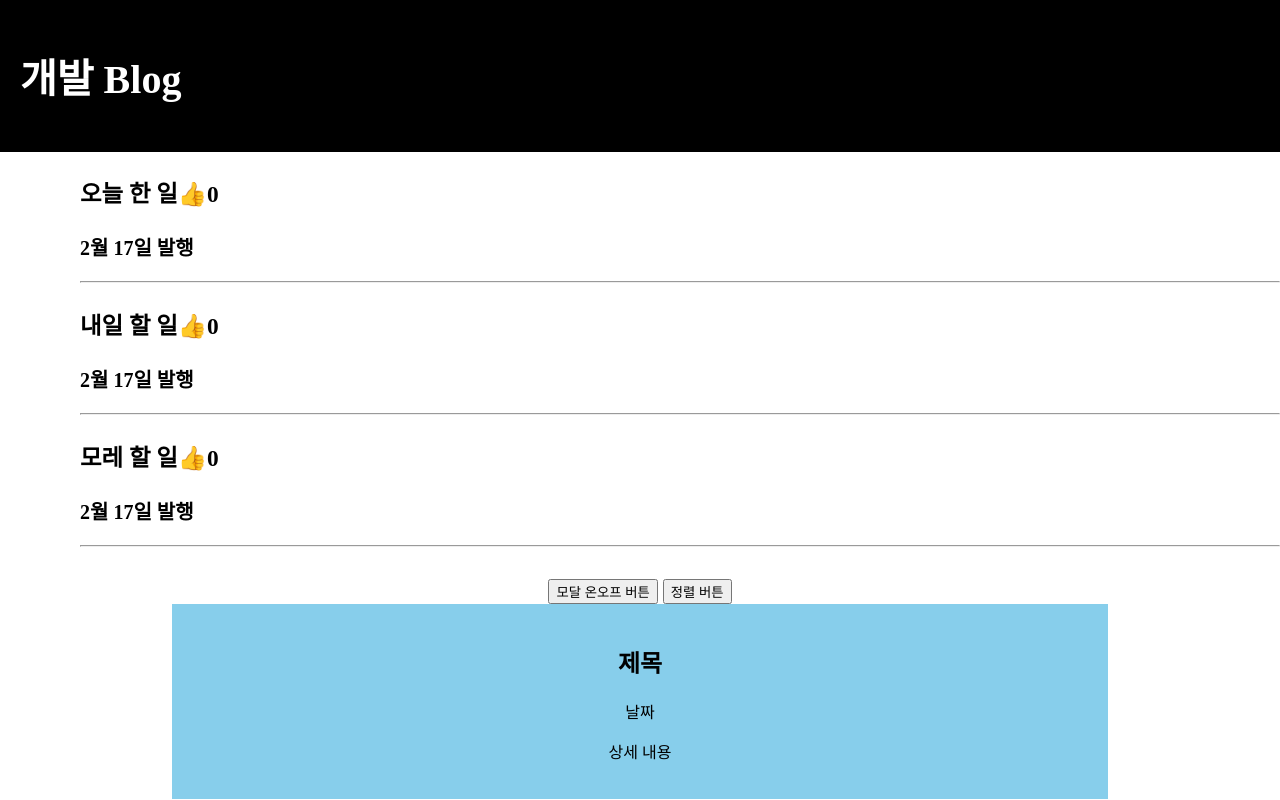
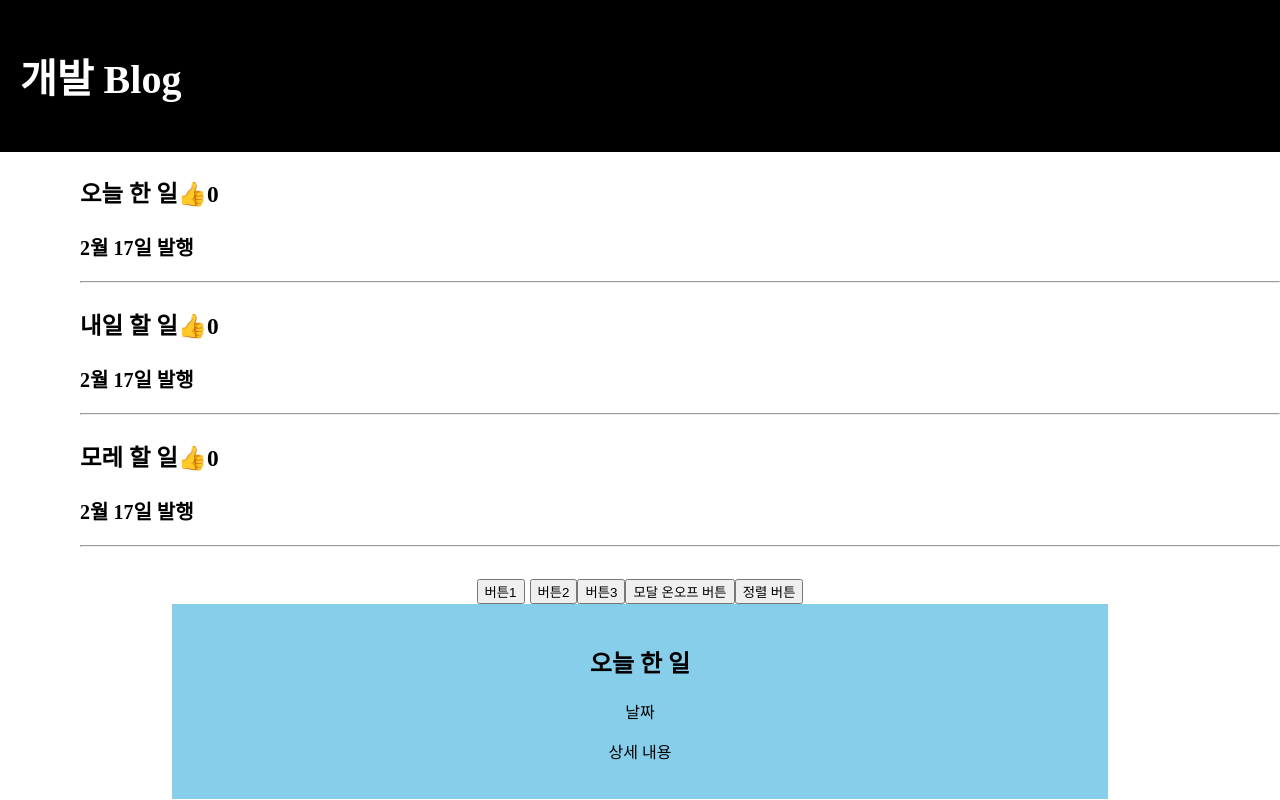
Before and after one commit to uhgenie7/devblog, a React (Create React App) app: page / in a window 1280 px wide. Both pictures are taken after a click on the button "모달 온오프 버튼". Shown: the top 800 px of the page. Built offline with nearby package versions, Linux system fonts and the light colour scheme.

Commit message:
props와 버튼에 따른 데이터 변경

```diff
--- a/src/App.js
+++ b/src/App.js
@@ -10,6 +10,7 @@ function App() {
     "내일 할 일",
     "모레 할 일",
   ]);
+  let [clickTitle, titleChange] = useState(0);
 
   // 모달창 켜고 닫는 스위치
   let [modal, modalChange] = useState(false);
@@ -54,6 +55,27 @@ function App() {
       <div className="btns">
         <button
           onClick={() => {
+            titleChange(0);
+          }}
+        >
+          버튼1
+        </button>
+        <button
+          onClick={() => {
+            titleChange(1);
+          }}
+        >
+          버튼2
+        </button>
+        <button
+          onClick={() => {
+            titleChange(2);
+          }}
+        >
+          버튼3
+        </button>
+        <button
+          onClick={() => {
             modalChange(!modal);
           }}
         >
@@ -61,15 +83,15 @@ function App() {
         </button>
         <button onClick={changeTitleFunction}>정렬 버튼</button>
       </div>
-      {modal === true ? <Modal /> : null}
+      {modal === true ? <Modal titles={title} clickTitle={clickTitle} /> : null}
     </div>
   );
 }
 
-function Modal() {
+function Modal(props) {
   return (
     <div className="modal">
-      <h2>제목</h2>
+      <h2>{props.titles[props.clickTitle]}</h2>
       <p>날짜</p>
       <p>상세 내용</p>
     </div>
```
